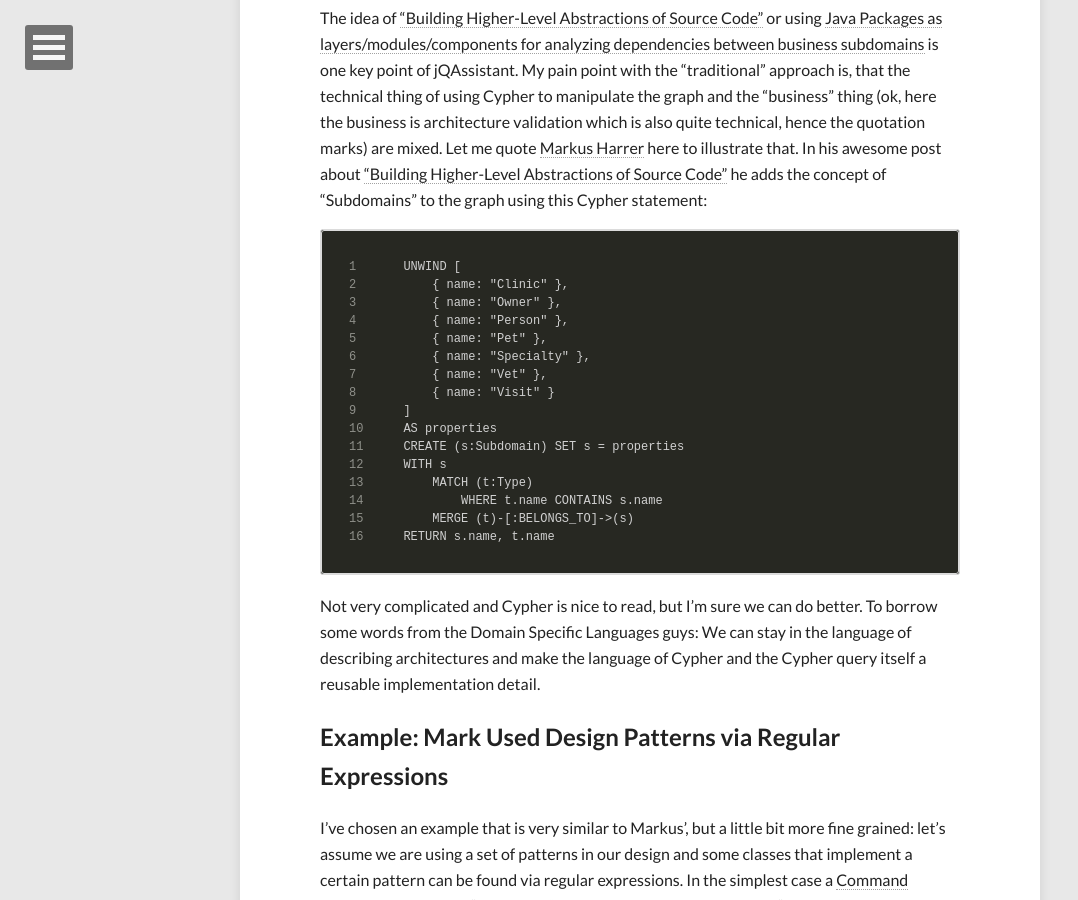
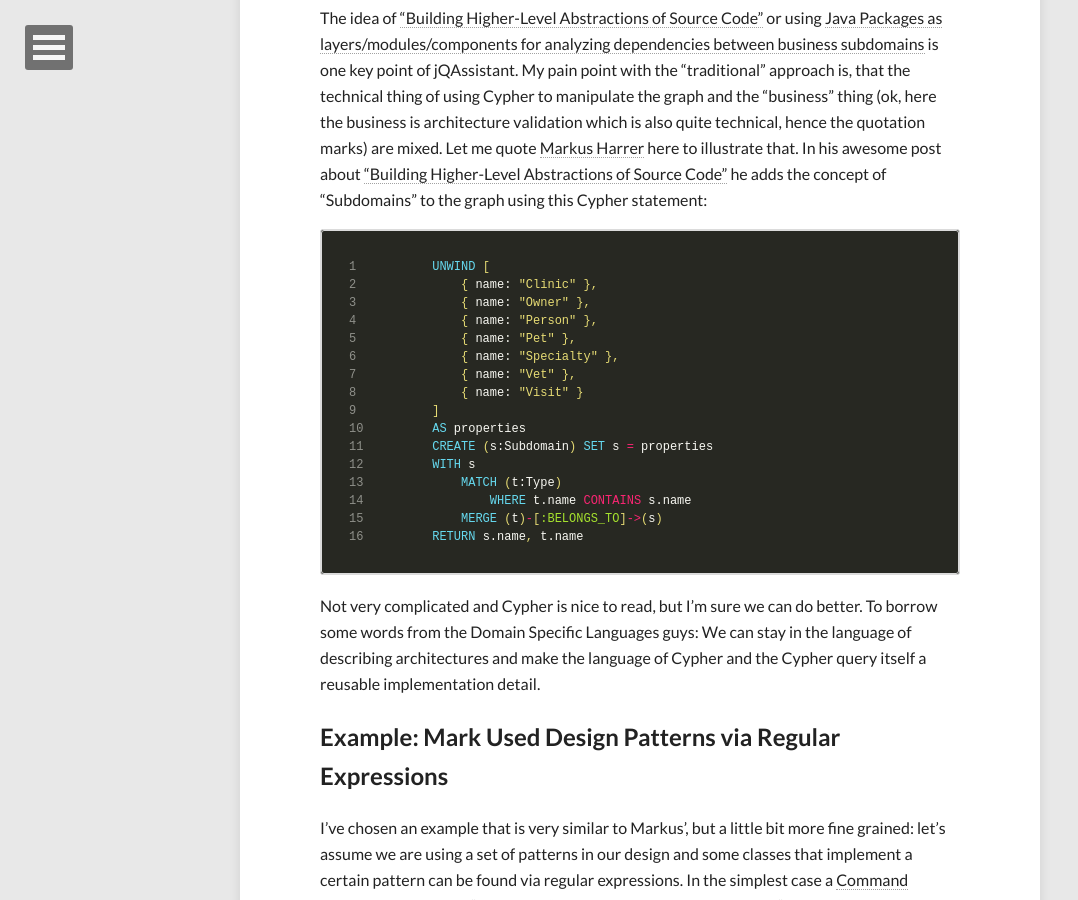
Before and after one commit to kontext-e/kontext-e.github.io, a Jekyll site: the page built from _posts/2018-01-24-pattern_language.md, in a window 1280 px wide and 900 px high, scrolled down 663 px. Shown: the whole window, without its empty margins (0-1078 px from the left). Built offline with Jekyll 4.4.1, drawn with Linux system fonts in a browser that asks for light colours; nearby versions of some CDN libraries; some of the changed text lies outside the part shown.

Commit message:
marked source code

````diff
--- a/_posts/2018-01-24-pattern_language.md
+++ b/_posts/2018-01-24-pattern_language.md
@@ -32,6 +32,7 @@
 ["Building Higher-Level Abstractions of Source Code"](https://www.feststelltaste.de/building-higher-level-abstractions-of-source-code/)
 he adds the concept of "Subdomains" to the graph using this Cypher statement:
 
+```cypher
     UNWIND [
         { name: "Clinic" },
         { name: "Owner" },
@@ -48,6 +49,7 @@
             WHERE t.name CONTAINS s.name
         MERGE (t)-[:BELONGS_TO]->(s)
     RETURN s.name, t.name
+```
 
 Not very complicated and Cypher is nice to read, but I'm sure we can do better.
 To borrow some words from the Domain Specific Languages guys:
@@ -108,6 +110,7 @@
 We can mark our table shown in the picture in the documentation with an attribute *label="Pattern"*
 Then the Asciidoc source looks like this:
 
+```asciidoc
     .Design Pattern of Classes Matched by Regular Expressions
     [options="header", label="Pattern"]
     |===
@@ -116,11 +119,13 @@
     | de.kontext_e.jqassistant.*Command     | Command
     | de.kontext_e.jqassistant.*Factory     | Factory
     |===
+```
 
 To make the live easier for later Cypher queries, let's add some labels to the table cells we
 are interested in. The jQAssistant concept in Asciidoc form looks like this:
 
 
+```asciidoc
     [[structure:MarkAsciidocTypeRegex]]
     [source,cypher,role=concept]
     .Mark Asciidoc Table Cells that contain regular expressions for types that have to be marked with given labels.
@@ -143,6 +148,7 @@
         RETURN
             regexCell, labelCell
     ----
+```
 
 Don't get confused here. There are two Asciidoc directories in this made up example project:
 
@@ -165,6 +171,7 @@
 can be used. JavaScript works with every newer JDK out of the box, so let's use this and craft a
 jQAssistant concept:
 
+```asciidoc
     [[structure:LabelTypesMatchedByRegex]]
     [source,js,role=concept,requiresConcepts="structure:MarkAsciidocTypeRegex"]
     .Mark types with labels matched by regex.
@@ -197,6 +204,7 @@
         var status = com.buschmais.jqassistant.core.analysis.api.Result.Status.SUCCESS;
         new com.buschmais.jqassistant.core.analysis.api.Result(rule, status, severity, columnNames, rows);
     ----
+```
 
 It boils down to two steps:
 
````
